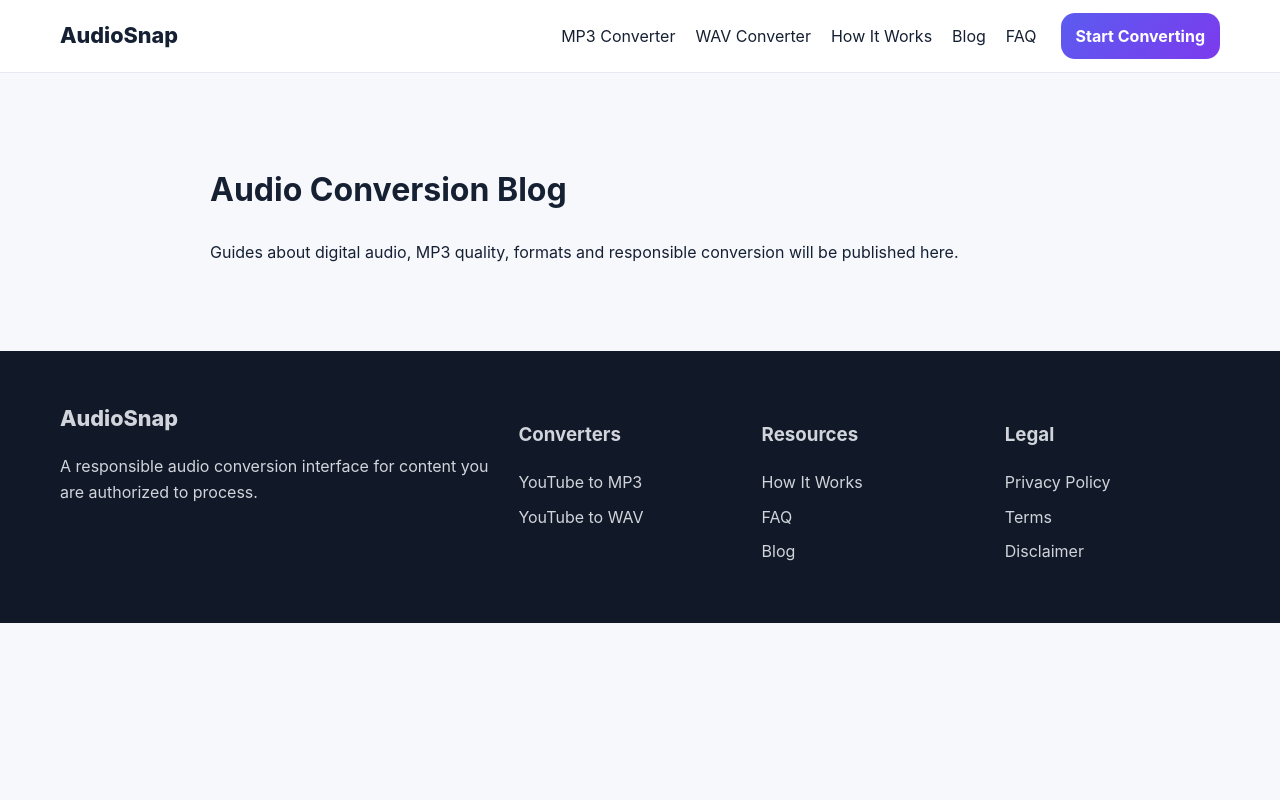
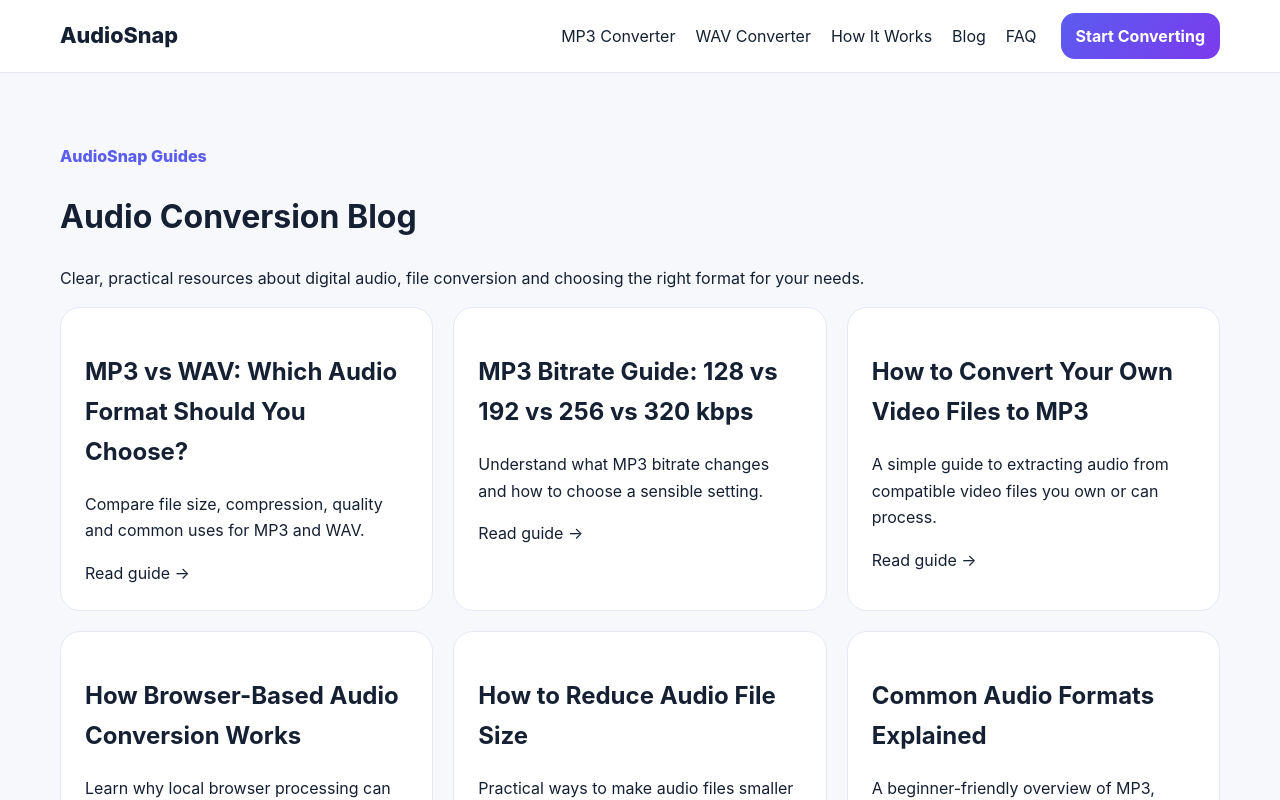
Before and after one commit to alihaiderasrw/audiosnap-youtube-mp3-site, a Next.js app: page /blog in a window 1280 px wide. Shown: the top 800 px of the page. Built offline with nearby package versions, Linux system fonts and the light colour scheme; no server answers.

Commit message:
Create SEO blog hub with real article links

```diff
--- a/app/blog/page.tsx
+++ b/app/blog/page.tsx
@@ -1 +1,12 @@
-export const metadata={title:"Audio Conversion Blog"};export default function Page(){return <main className="legal"><div className="container content"><h1>Audio Conversion Blog</h1><p>Guides about digital audio, MP3 quality, formats and responsible conversion will be published here.</p></div></main>}
+import type {Metadata} from "next";
+import Link from "next/link";
+export const metadata:Metadata={title:"Audio Conversion Guides & Tips",description:"Practical guides about MP3 quality, WAV, audio conversion, file formats and browser-based media processing.",alternates:{canonical:"/blog"}};
+const posts=[
+ ["/blog/mp3-vs-wav","MP3 vs WAV: Which Audio Format Should You Choose?","Compare file size, compression, quality and common uses for MP3 and WAV."],
+ ["/blog/mp3-bitrate-guide","MP3 Bitrate Guide: 128 vs 192 vs 256 vs 320 kbps","Understand what MP3 bitrate changes and how to choose a sensible setting."],
+ ["/blog/video-to-mp3-guide","How to Convert Your Own Video Files to MP3","A simple guide to extracting audio from compatible video files you own or can process."],
+ ["/blog/browser-audio-conversion","How Browser-Based Audio Conversion Works","Learn why local browser processing can improve privacy and simplify file conversion."],
+ ["/blog/reduce-audio-file-size","How to Reduce Audio File Size","Practical ways to make audio files smaller while balancing compatibility and sound quality."],
+ ["/blog/common-audio-formats","Common Audio Formats Explained","A beginner-friendly overview of MP3, WAV, M4A and other common media formats."]
+];
+export default function Page(){return <main className="legal"><div className="container"><div className="content"><span className="eyebrow">AudioSnap Guides</span><h1>Audio Conversion Blog</h1><p>Clear, practical resources about digital audio, file conversion and choosing the right format for your needs.</p></div><div className="grid blog-grid">{posts.map(([href,title,desc])=><article className="card" key={href}><h2>{title}</h2><p>{desc}</p><Link className="text-link" href={href}>Read guide →</Link></article>)}</div></div></main>}
```
